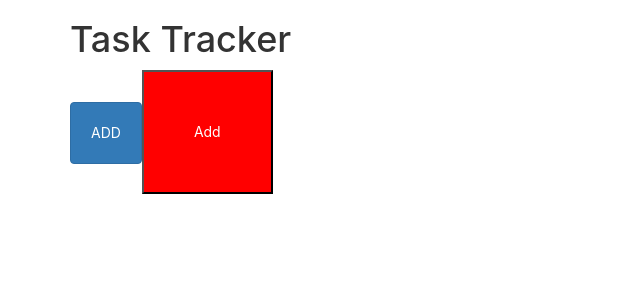
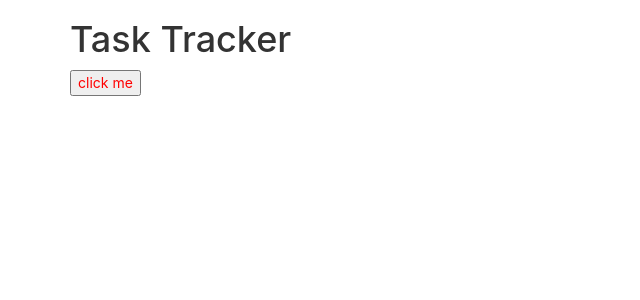
Before and after one commit to VaishnaviBorkar/React, a React (Create React App) app: page / in a window 1280 px wide. Shown: the top 300 px of the page, without its empty margins (0-640 px from the left). Built offline with nearby package versions, Linux system fonts and the light colour scheme.

Commit message:
created button component & styled with props

```diff
--- a/src/App.js
+++ b/src/App.js
@@ -1,23 +1,13 @@
 import Header from "./components/Header";
+import Button from "./components/Button"
 //css for button
-const buttonStyling={
-  backgroundColor:"red",
-  color:"white",
-  padding:50
-}
 function App() {
   return (
     <div className="App">
       <div className="container">
-      {/* <h1>hellow welcome to react</h1> */}
-      {/* <Header title="myHeading" id={1}/>  */}
-      {/* <Header title="secondaryprop"/>  */}
-      {/* <Header/>  */}
-      <Header/>
-      {/* inline css */}
-      <button className="btn btn-primary" style={{padding:"20px"}}> ADD </button>
-      <button style={buttonStyling}>Add</button>
-
+        <Header/>
+        <Button color="red" backgroundColor="white" text="click me" padding="10px"/>
+      {/* <button style={buttonStyling}>Add</button> */}
       </div>
       </div>
   );
--- /dev/null
+++ b/src/components/Button.js
@@ -0,0 +1,6 @@
+// Lets create a button component
+import react from "react"
+const Button =(props)=>{
+    return <button style={{backgrondColor:props.backgrondColor,color:props.color}}>{props.text}</button>
+}
+export default Button;
```
